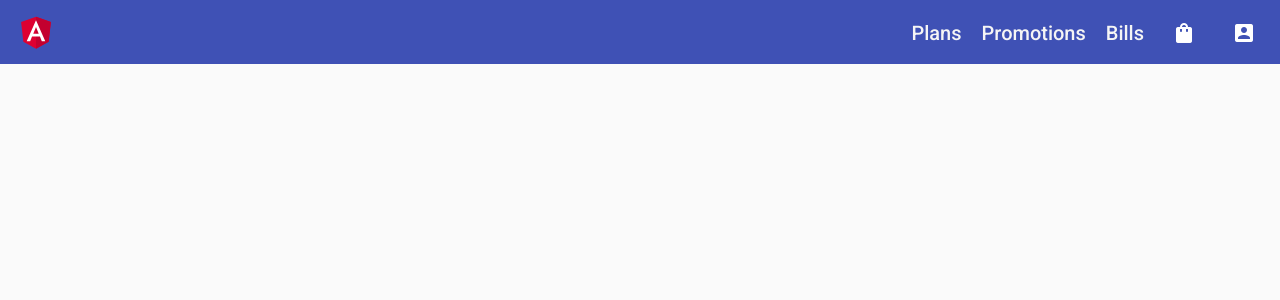
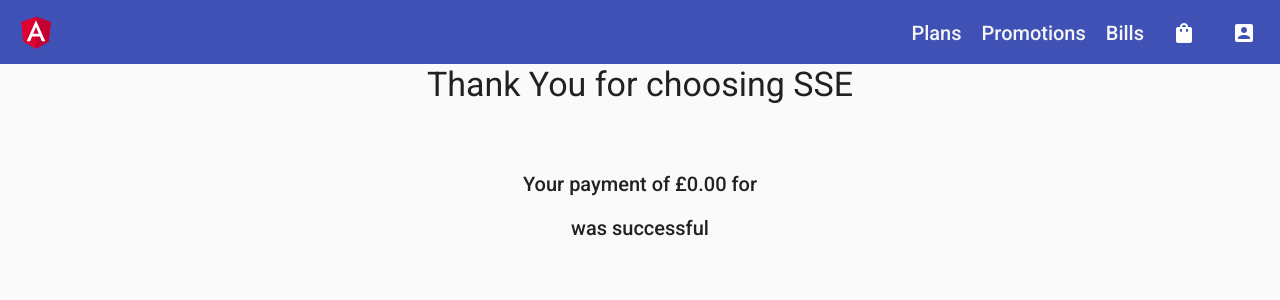
Before and after one commit to tom-kotlar/shopping-cart-worldpay, an Angular app: page /confirm in a window 1280 px wide. Before the commit this address led to /. Shown: the top 300 px of the page. Built offline with nearby package versions, Linux system fonts and the light colour scheme.

Commit message:
Confirmatio -redirecting user after payment

```diff
--- a/src/app/app-routing.module.ts
+++ b/src/app/app-routing.module.ts
@@ -3,12 +3,14 @@
 import { PlanListComponent } from './plans/plan-list/plan-list.component';
 import { PlanDetailsComponent } from './plans/plan-details/plan-details.component';
 import { CartComponent } from './cart/cart.component';
+import { ConfirmComponent } from "./confirm/confirm.component";
 
 
 const routes: Routes = [
-  {path: '', component: PlanListComponent},
-  {path: 'planList/:planId', component: PlanDetailsComponent},
+  { path: '', component: PlanListComponent },
+  { path: 'planList/:planId', component: PlanDetailsComponent },
   { path: 'cart', component: CartComponent },
+  { path: 'confirm', component: ConfirmComponent }
 ];
 
 @NgModule({
--- a/src/app/app.module.ts
+++ b/src/app/app.module.ts
@@ -17,6 +17,7 @@
 import { PlanDetailsComponent, BottomSheet } from './plans/plan-details/plan-details.component';
 import { CartComponent } from './cart/cart.component';
 import { PlanService } from './plans/plan.service';
+import { ConfirmComponent } from './confirm/confirm.component';
 
 
 
@@ -32,6 +33,7 @@
     ShareComponent,
     ChatComponent,
     BottomSheet,
+    ConfirmComponent,
   ],
   imports: [
     BrowserModule,
--- /dev/null
+++ b/src/app/confirm/confirm.component.html
@@ -0,0 +1,7 @@
+<h2 fxLayout fxLayoutAlign="center center" class="header mat-display-1">Thank You for choosing SSE</h2>
+
+<section fxLayout="column" fxLayoutAlign="center center" class="mat-h2">
+    <p> Your payment of {{total | currency: "GBP":"symbol" }} for </p>
+    <p *ngFor="let item of items"> {{ item.name }} </p>
+    <p>was successful </p>
+</section>
--- /dev/null
+++ b/src/app/confirm/confirm.component.ts
@@ -0,0 +1,20 @@
+import { Component, OnInit } from '@angular/core';
+import { PlanService } from "../plans/plan.service";
+
+@Component({
+  selector: 'app-confirm',
+  templateUrl: './confirm.component.html',
+  styleUrls: ['./confirm.component.scss']
+})
+export class ConfirmComponent implements OnInit {
+items
+total
+  constructor( private planService: PlanService) { }
+
+  ngOnInit(): void {
+    this.items = this.planService.getItems()
+    this.total = this.planService.totalCart(this.items)
+    console.log(this.items, "from confirm")
+  }
+
+}
```
Also changed, not shown: src/app/confirm/confirm.component.scss (added), 1 other file (tests, documents, lock files or other folders).
